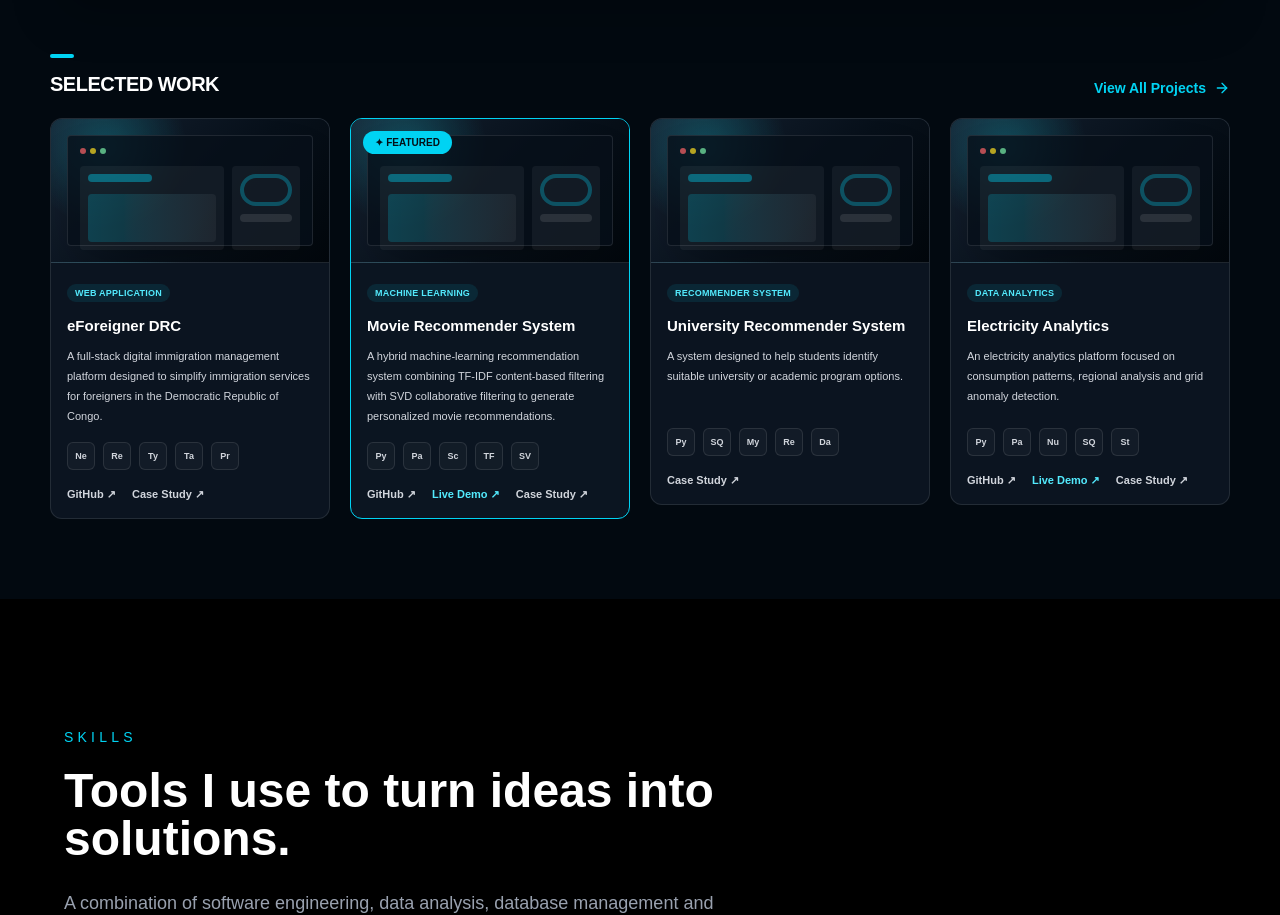
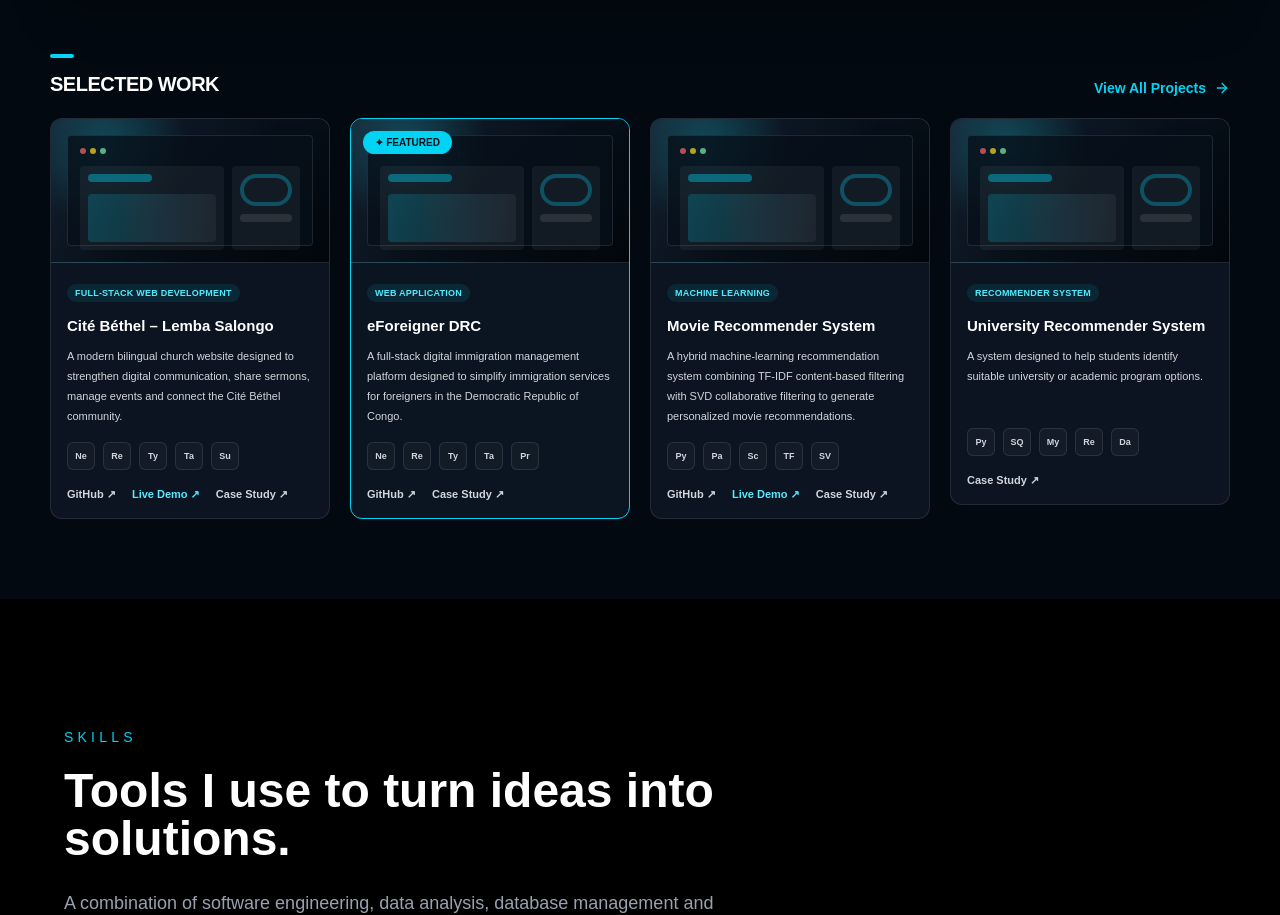
Before and after one commit to mulumbakakumba-cpu/mulumba-portfolio, a Next.js app: page / in a window 1280 px wide. Shown: the part 914-1829 px from the top of the page. Built offline with nearby package versions, Linux system fonts and the light colour scheme.

Commit message:
feat: add Cité Béthel to portfolio

```diff
--- a/src/data/projects.ts
+++ b/src/data/projects.ts
@@ -1,3 +1,4 @@
+
 export type Project = {
   slug: string;
   title: string;
@@ -16,6 +17,30 @@ export type Project = {
 };
 
 export const projects: Project[] = [
+  {
+    slug: "cite-bethel",
+    title: "Cité Béthel – Lemba Salongo",
+    category: "Full-Stack Web Development",
+    description:
+      "A modern bilingual church website designed to strengthen digital communication, share sermons, manage events and connect the Cité Béthel community.",
+    longDescription:
+      "Cité Béthel is a complete bilingual digital platform developed for the Cité Béthel – Lemba Salongo Christian community in Kinshasa, Democratic Republic of Congo. The website provides visitors with information about the church, worship schedules, events, sermons and service replays. It includes a custom administration dashboard that allows authorized administrators to manage live broadcasts, sermon recordings, events and contact messages. The platform integrates Supabase for authentication, database management and image storage, and is deployed on Vercel.",
+    technologies: [
+      "Next.js",
+      "React",
+      "TypeScript",
+      "Tailwind CSS",
+      "Supabase",
+      "PostgreSQL",
+      "Vercel",
+    ],
+    github:
+      "https://github.com/mulumbakakumba-cpu/cite-bethel",
+    demo:
+      "https://cite-bethel-n5xe.vercel.app/",
+    featured: true,
+  },
+
   {
     slug: "eforeigner-drc",
     title: "eForeigner DRC",
@@ -95,6 +120,7 @@ export const projects: Project[] = [
     ],
     featured: true,
   },
+
   {
     slug: "electricity-analytics",
     title: "Electricity Analytics",
@@ -131,6 +157,7 @@ export const projects: Project[] = [
     ],
     featured: true,
   },
+
   {
     slug: "database-management",
     title: "Database Management System",
```
Lines whose indentation alone changed are shown as unchanged.
